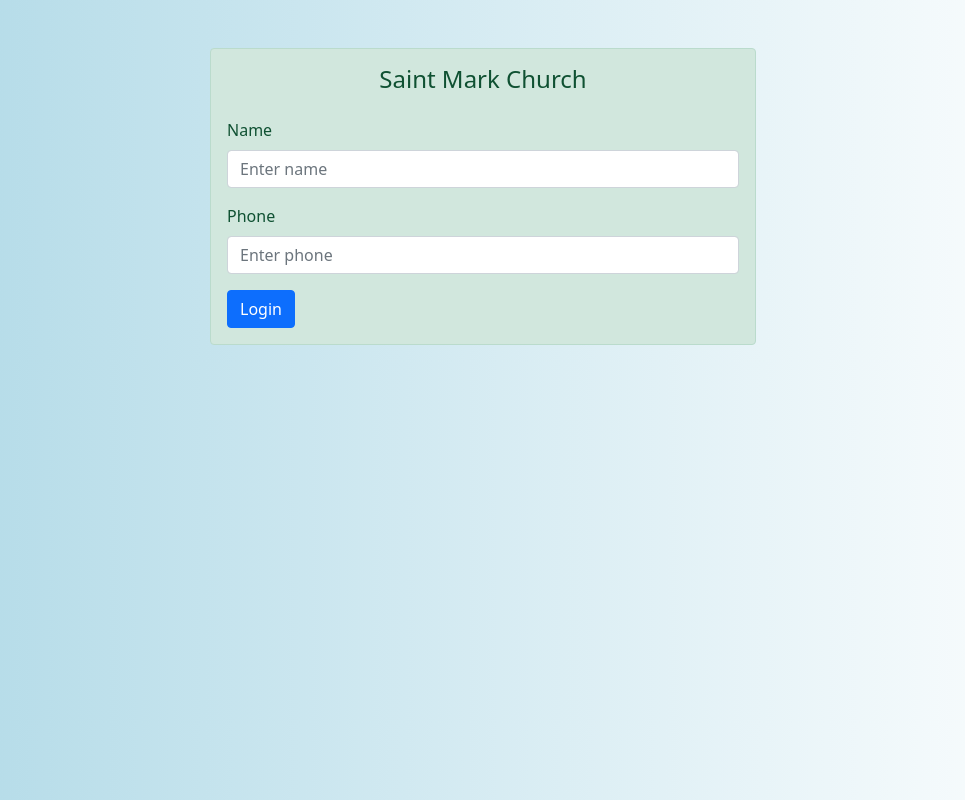
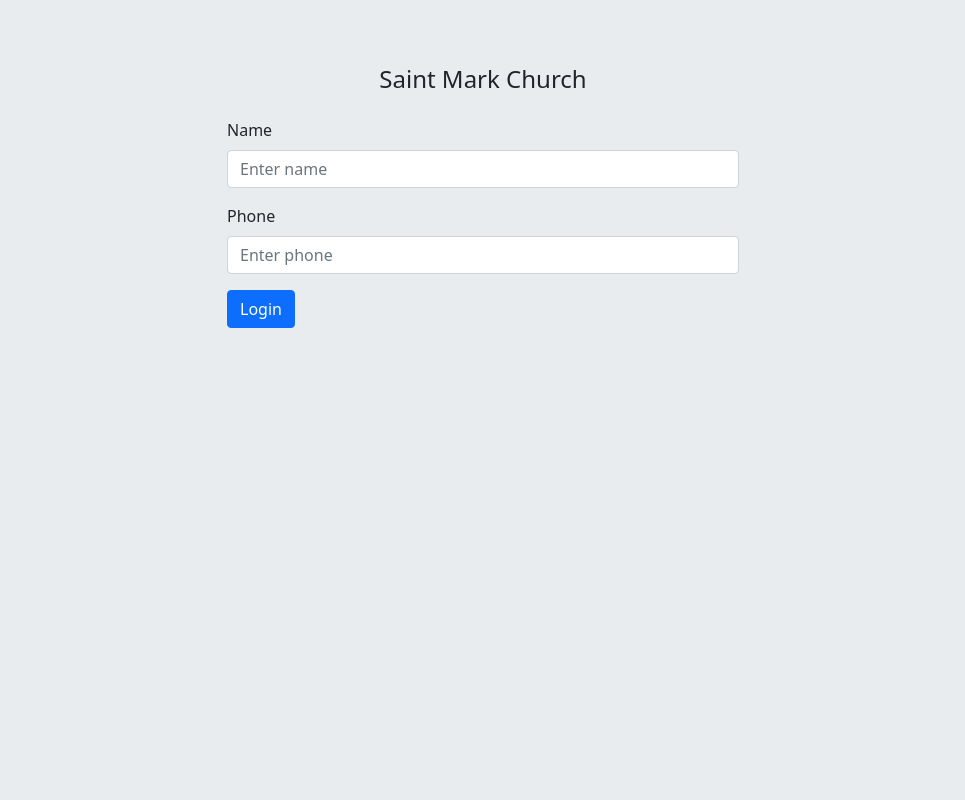
Before and after one commit to MinaMalak-cmd/Church-Reservation-system, a React (Create React App) app in the folder Frontend/church-reservation-system/: page / in a window 1280 px wide. Shown: the whole page, without its empty margins (157-1122 px from the left). Built offline with nearby package versions, Linux system fonts and the light colour scheme.

Commit message:
Handled body design

```diff
--- a/Frontend/church-reservation-system/src/Components/Login/Login.css
+++ b/Frontend/church-reservation-system/src/Components/Login/Login.css
@@ -1,6 +1,9 @@
+element {
+  --bs-body-bg : "#e9ecef";
+}
 body {
-  background: linear-gradient(to left, white 0%, lightblue 100%);
-  background-origin: content-box;
-  background-size: contain;
-  height: 100%;
+ margin-bottom: 2rem !important;
+ /* background-color: var(--bs-body-bg); */
+ background-color: #e9ecef !important;
+ border-radius: 0.3rem;
 }
--- a/Frontend/church-reservation-system/src/Components/Login/Login.js
+++ b/Frontend/church-reservation-system/src/Components/Login/Login.js
@@ -77,7 +77,7 @@ const Login = (props) => {
     <Container className="mt-5 form-wrapper">
       <Row className="d-flex justify-content-center">
         <Col sm={6} className="">
-          <Alert variant="success">
+          <Alert variant="">
             <Alert.Heading className="text-center mb-4">
               Saint Mark Church
             </Alert.Heading>
```
